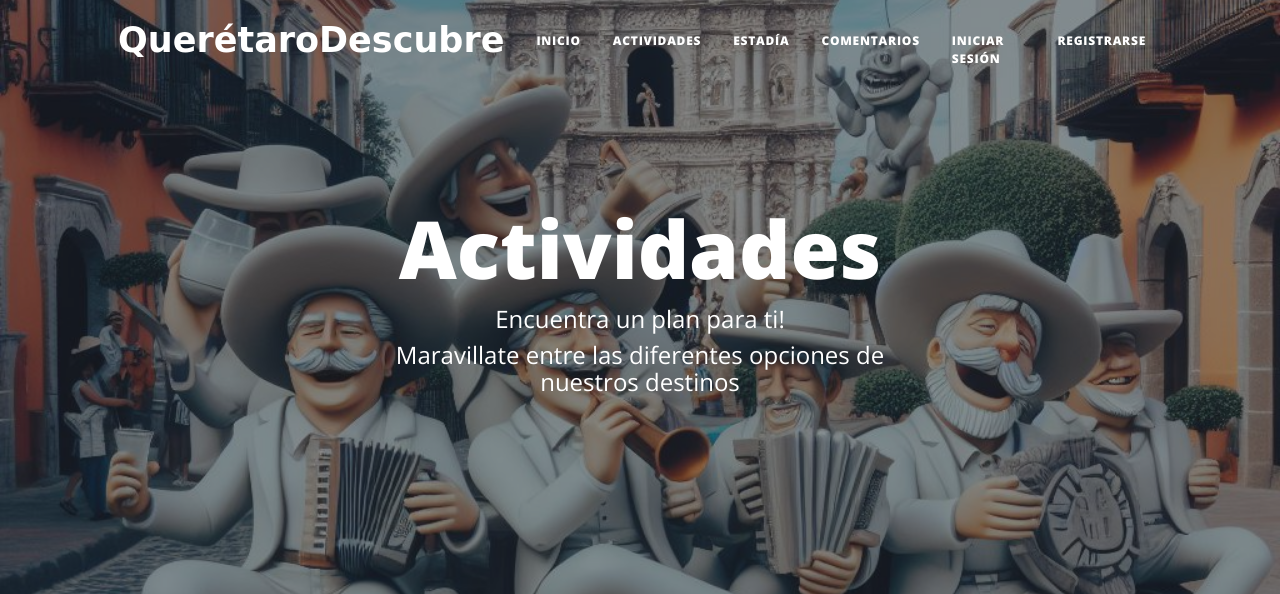
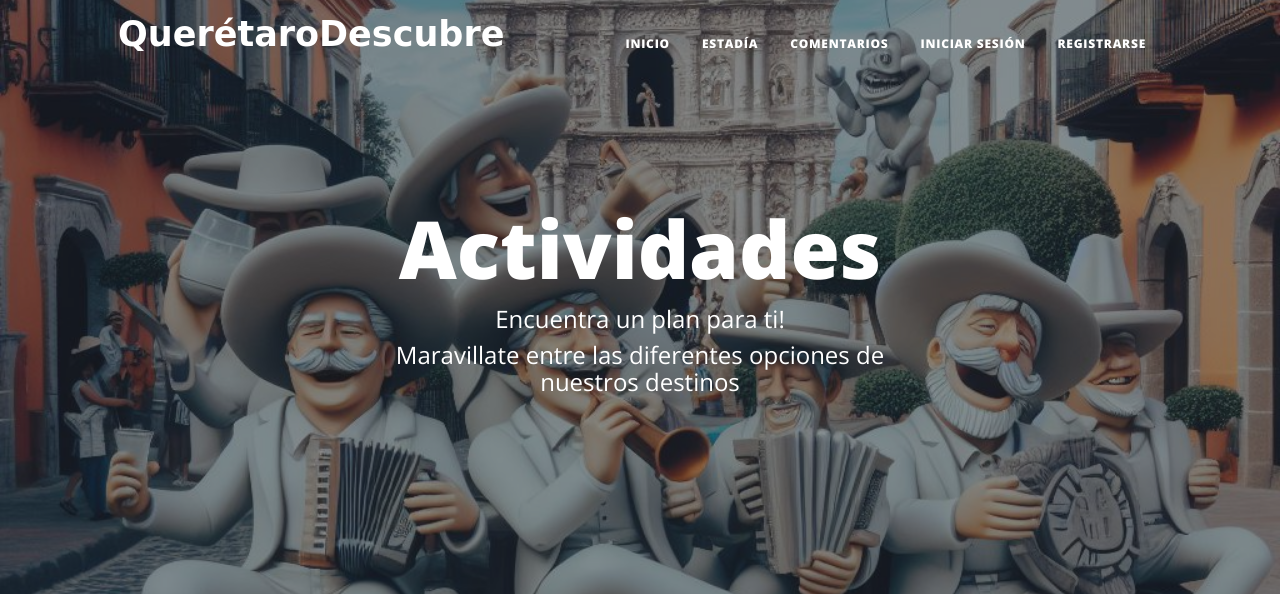
Before and after one commit to MichelleQM/PI-Flask, a Flask app: page /about in a window 1280 px wide. Shown: the top 594 px of the page. Run offline with Flask 3, Linux system fonts and the light colour scheme; data that the repository does not hold is empty; some libraries are stand-ins or nearby versions.

Commit message:
hi
jhgjhg

```diff
--- a/templates/about.html
+++ b/templates/about.html
@@ -71,7 +71,6 @@
             <div class="collapse navbar-collapse" id="navbarResponsive">
                 <ul class="navbar-nav ms-auto py-4 py-lg-0">
                     <li class="nav-item"><a class="nav-link px-lg-3 py-3 py-lg-4" href="/">Inicio</a></li>
-                    <li class="nav-item"><a class="nav-link px-lg-3 py-3 py-lg-4" href="/about">Actividades</a></li>
                     <li class="nav-item"><a class="nav-link px-lg-3 py-3 py-lg-4" href="/post">Estadía</a></li>
                     <li class="nav-item"><a class="nav-link px-lg-3 py-3 py-lg-4" href="/contact">Comentarios</a></li>
                     {% if session.get('user_id') %}
@@ -139,7 +138,7 @@
                 <div class="col-md-10 col-lg-8 col-xl-7">
                     <ul class="list-inline text-center">
                         <li class="list-inline-item">
-                            <a href="https://www.instagram.com/" target="_blank">
+                            <a href="https://www.instagram.com/guiaturisticaupq" target="_blank">
                                 <span class="fa-stack fa-lg">
                                     <i class="fas fa-circle fa-stack-2x"></i>
                                     <i class="fab fa-instagram fa-stack-1x fa-inverse"></i>
```
